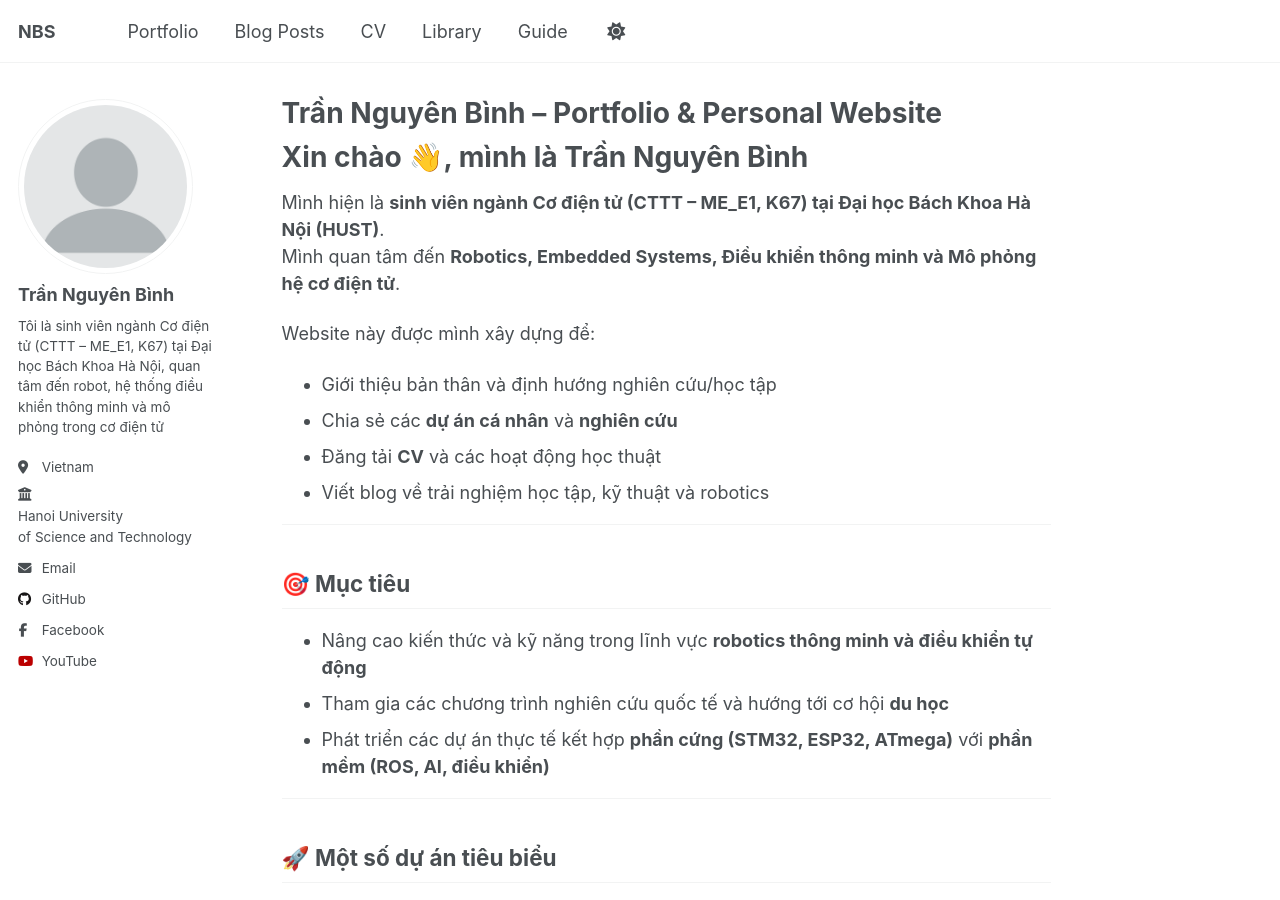
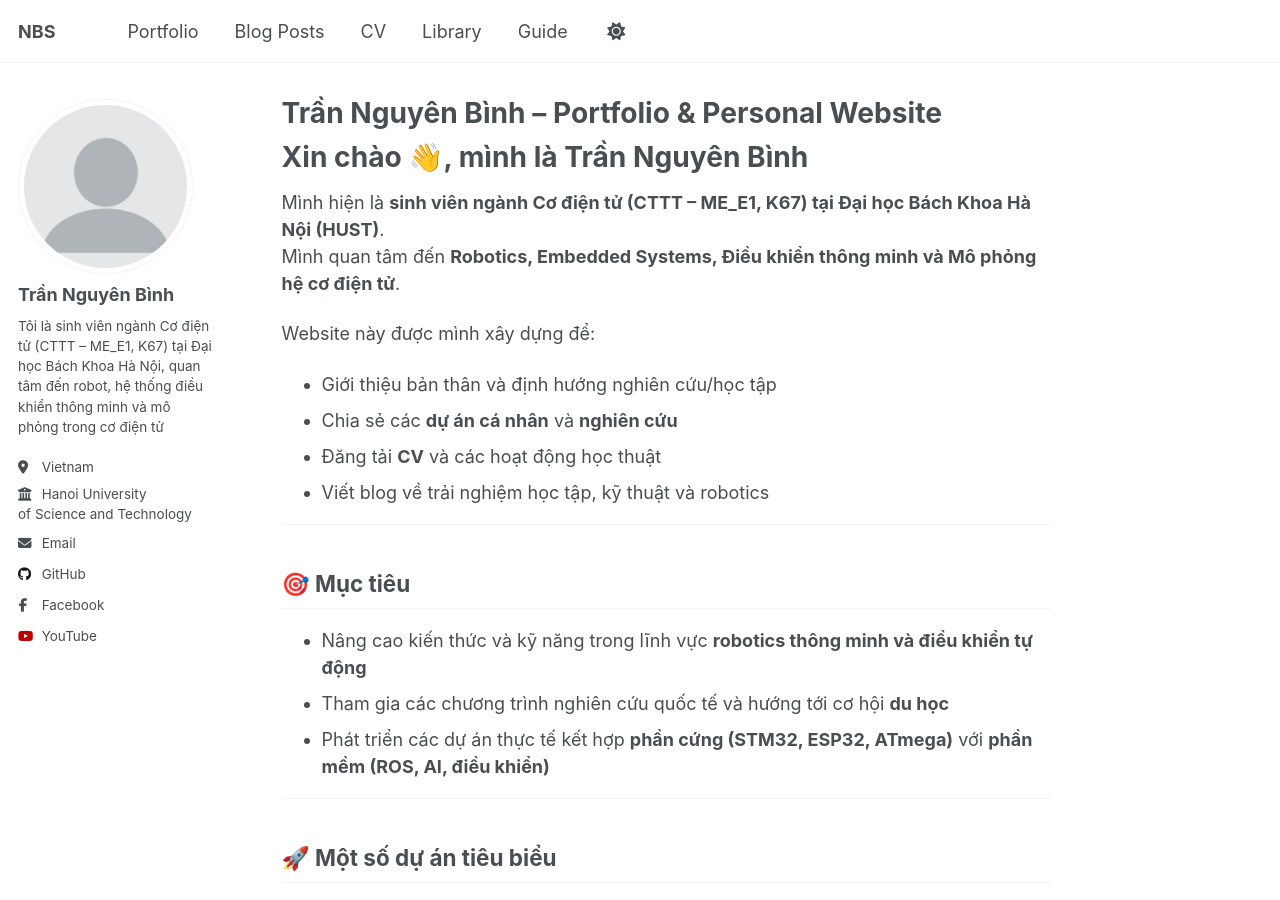
Before and after one commit to nguyenbinh-shark/nguyenbinh-shark.github.io, a Jekyll site: the page built from _pages/about.md, in a window 1280 px wide and 900 px high. Built offline with Jekyll 4.4.1, drawn with Linux system fonts in a browser that asks for light colours; a script that is not in the unit is left out.

Commit message:
Update author-profile.html

```diff
--- a/_includes/author-profile.html
+++ b/_includes/author-profile.html
@@ -27,8 +27,8 @@
       {% if author.location %}
         <li class="author__desktop"><i class="fas fa-fw fa-location-dot icon-pad-right" aria-hidden="true"></i>{{ author.location }}</li>
       {% endif %}
-     {% if author.employer %}
-        <li><i class="fas fa-university"></i><a href="{{ author.employer_url }}" target="_blank">{{ author.employer }}</a></li>
+      {% if author.employer %}
+        <li class="author__desktop"><i class="fas fa-fw fa-building-columns icon-pad-right" aria-hidden="true"></i>{{ author.employer }}</li>
       {% endif %}
       {% if author.uri %}
         <li><a href="{{ author.uri }}"><i class="fas fa-fw fa-link icon-pad-right" aria-hidden="true"></i>{{ site.data.ui-text[site.locale].website_label | default: "Website" }}</a></li>
```
